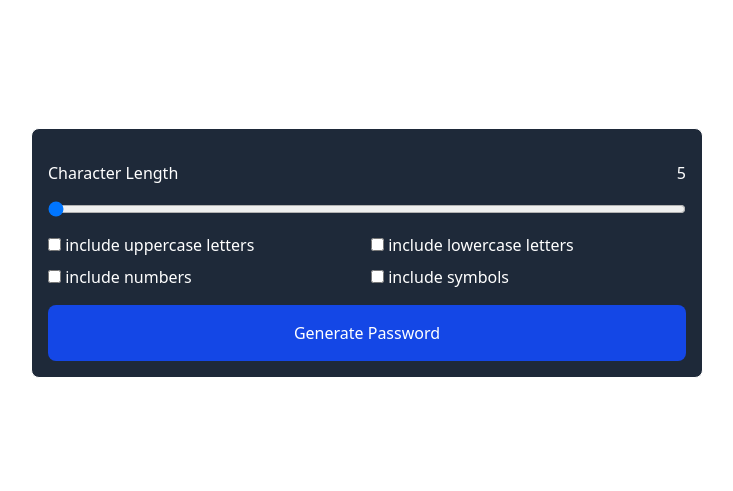
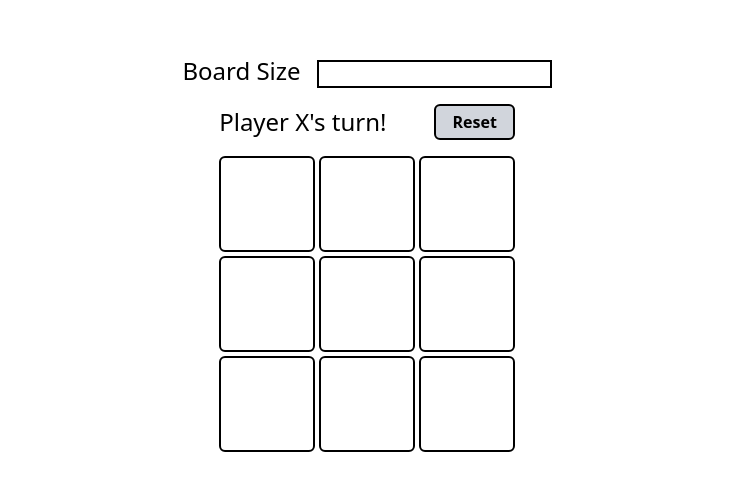
Before and after one commit to Code-Crafting/React-Mini-Projects, a React (Vite) app: page / in a window 1280 px wide. Shown: the part 147-638 px from the top of the page, without its empty margins (273-1006 px from the left). Built offline with nearby package versions, Linux system fonts and the light colour scheme.

Commit message:
add tic-tac-toe

```diff
--- a/src/App.jsx
+++ b/src/App.jsx
@@ -1,10 +1,12 @@
 // import ExplorerCon from "./assets/File Explorer/Components/explorerCon";
 // import Content from "./assets/Pagination/Components/Content";
 // import EMICalculator from "./assets/EMI Calculator/Components/EMICalculator";
-import PassGenCon from "./assets/Password Generator/Components/PassGenCon";
+// import PassGenCon from "./assets/Password Generator/Components/PassGenCon";
+
+import TicTacToe from "./assets/Tic Tac Toe/components/TicTacToe";
 
 function App() {
-  return <PassGenCon />;
+  return <TicTacToe />;
 }
 
 export default App;
--- a/src/assets/EMI Calculator/Components/EMICalculator.jsx
+++ b/src/assets/EMI Calculator/Components/EMICalculator.jsx
@@ -1,5 +1,5 @@
 import { useEffect, useState } from "react";
-import { tenure } from "../Utils/constants";
+import { tenure } from "../constants/tenure";
 import NumberInput from "./NumberInput";
 import Slider from "./Slider";
 
--- a/src/assets/File Explorer/Components/ExplorerCon.jsx
+++ b/src/assets/File Explorer/Components/ExplorerCon.jsx
@@ -1,4 +1,4 @@
-import { folderData } from "../FolderData/folderData";
+import { folderData } from "../constants/folderData";
 import Explorer from "./explorer";
 function ExplorerCon() {
   return (
--- a/src/assets/Password Generator/Components/PassGen.jsx
+++ b/src/assets/Password Generator/Components/PassGen.jsx
@@ -1,6 +1,6 @@
 import { useState } from "react";
 import CheckBoxInput from "./CheckBoxInput";
-import usePasswordGenerator from "../Hooks/usePasswordGenerator";
+import usePasswordGenerator from "../hooks/usePasswordGenerator";
 import Button from "./Button";
 
 function PassGen({ minLength, maxLength, checkBoxData, setCheckBoxData }) {
--- /dev/null
+++ b/src/assets/Tic Tac Toe/components/TicTacToe.jsx
@@ -0,0 +1,58 @@
+import { useTicTacToe } from "../hooks/useTicTacToe";
+
+const TicTacToe = () => {
+  const [handleInput, getMsg, handleReset, handleClick, board, gridNum] =
+    useTicTacToe();
+  return (
+    <div className="min-h-dvh flex flex-col gap-4 items-center justify-center">
+      {/* Board Size */}
+      <div>
+        <label htmlFor="boardSize" className="text-2xl">
+          Board Size
+        </label>
+        <input
+          type="number"
+          id="boardSize"
+          onKeyUp={(e) => handleInput(e)}
+          className="border-2 ml-4"
+        />
+      </div>
+
+      {/* Remarks and Reset */}
+      <div className="flex justify-between items-center gap-12">
+        <h1 className="text-2xl">{getMsg()}</h1>
+        <button
+          className="border-2 px-4 py-1 bg-gray-300 rounded-md font-semibold cursor-pointer"
+          onClick={handleReset}
+        >
+          Reset
+        </button>
+      </div>
+
+      {/* Board */}
+      <div
+        className="grid gap-1"
+        style={{
+          gridTemplateColumns: `repeat(${gridNum ? gridNum : 3}, 1fr)`,
+        }}
+      >
+        {board.map((el, i) => {
+          return (
+            <button
+              className={`w-24 aspect-square ${
+                el && "bg-gray-300"
+              } border-2 cursor-pointer rounded-md grid place-items-center text-4xl `}
+              key={i}
+              onClick={() => handleClick(i)}
+              disabled={el && true}
+            >
+              {el}
+            </button>
+          );
+        })}
+      </div>
+    </div>
+  );
+};
+
+export default TicTacToe;
--- /dev/null
+++ b/src/assets/Tic Tac Toe/hooks/useTicTacToe.js
@@ -0,0 +1,76 @@
+import { useEffect, useState } from "react";
+import { createWinningPattern } from "../lib/createWinningPattern";
+import { createBoard } from "../lib/createBoard";
+
+export const useTicTacToe = () => {
+  const [gridNum, setGridNum] = useState(3);
+  const [board, setBoard] = useState(createBoard(gridNum));
+  const [isX, setIsX] = useState(true);
+
+  // creating new board with the new board size
+  useEffect(() => {
+    setBoard(createBoard(gridNum));
+  }, [gridNum]);
+
+  const winningPattern = createWinningPattern(gridNum);
+
+  const handleInput = (e) => {
+    if (e.code === "Enter" && e.target.value < 3) {
+      alert("Board size cann't be less than 3");
+      return;
+    }
+    if (e.code === "Enter") {
+      setGridNum(Number(e.target.value));
+    }
+  };
+
+  const checkWinner = () => {
+    for (let i = 0; i < winningPattern.length; i++) {
+      let pattern = [];
+      for (let j = 0; j < winningPattern[i].length; j++) {
+        pattern.push(board[winningPattern[i][j]]);
+      }
+      if (pattern.every((el) => el === "X")) {
+        return "X";
+      }
+
+      if (pattern.every((el) => el === "O")) {
+        return "O";
+      }
+    }
+    return null;
+  };
+
+  const getMsg = () => {
+    const hasAnyoneWon = checkWinner();
+
+    if (hasAnyoneWon) {
+      return `Player ${hasAnyoneWon} won`;
+    }
+    if (!board.includes(null) && !hasAnyoneWon) {
+      return "It's a draw";
+    }
+    if (!hasAnyoneWon) {
+      return `Player ${isX ? "X" : "O"}'s turn!`;
+    }
+  };
+
+  const handleReset = () => {
+    if (board.every((el) => el === null)) return;
+    const newBoard = createBoard(gridNum);
+    setBoard(newBoard);
+    setIsX(true);
+  };
+
+  const handleClick = (index) => {
+    const hasAnyoneWon = checkWinner();
+    if (hasAnyoneWon) return;
+
+    const newBoard = [...board];
+    newBoard[index] = isX ? "X" : "O";
+    setBoard(newBoard);
+    setIsX(!isX);
+  };
+
+  return [handleInput, getMsg, handleReset, handleClick, board, gridNum];
+};
--- /dev/null
+++ b/src/assets/Tic Tac Toe/lib/createBoard.js
@@ -0,0 +1 @@
+export const createBoard = (grid = 3) => Array(grid * grid).fill(null);
--- /dev/null
+++ b/src/assets/Tic Tac Toe/lib/createWinningPattern.js
@@ -0,0 +1,37 @@
+export const createWinningPattern = (num) => {
+  const winningPattern = [];
+
+  // row
+  for (let i = 0; i < num; i++) {
+    const row = [];
+    for (let j = 0; j < num; j++) {
+      row.push(i * num + j);
+    }
+    winningPattern.push(row);
+  }
+
+  // column
+  for (let i = 0; i < num; i++) {
+    const column = [];
+    for (let j = 0; j < num; j++) {
+      column.push(i + j * num);
+    }
+    winningPattern.push(column);
+  }
+
+  // main diagonal
+  const mainDiagonal = [];
+  for (let i = 0; i < num; i++) {
+    mainDiagonal.push(i * (num + 1));
+  }
+  winningPattern.push(mainDiagonal);
+
+  // anti diagonal
+  const antDiagonal = [];
+  for (let i = 1; i <= num; i++) {
+    antDiagonal.push(i * (num - 1));
+  }
+  winningPattern.push(antDiagonal);
+
+  return winningPattern;
+};
```
Also changed, not shown: src/assets/EMI Calculator/constants/tenure.js (renamed from src/assets/EMI Calculator/Utils/constants.js), src/assets/File Explorer/constants/folderData.js (renamed from src/assets/File Explorer/FolderData/folderData.js).
